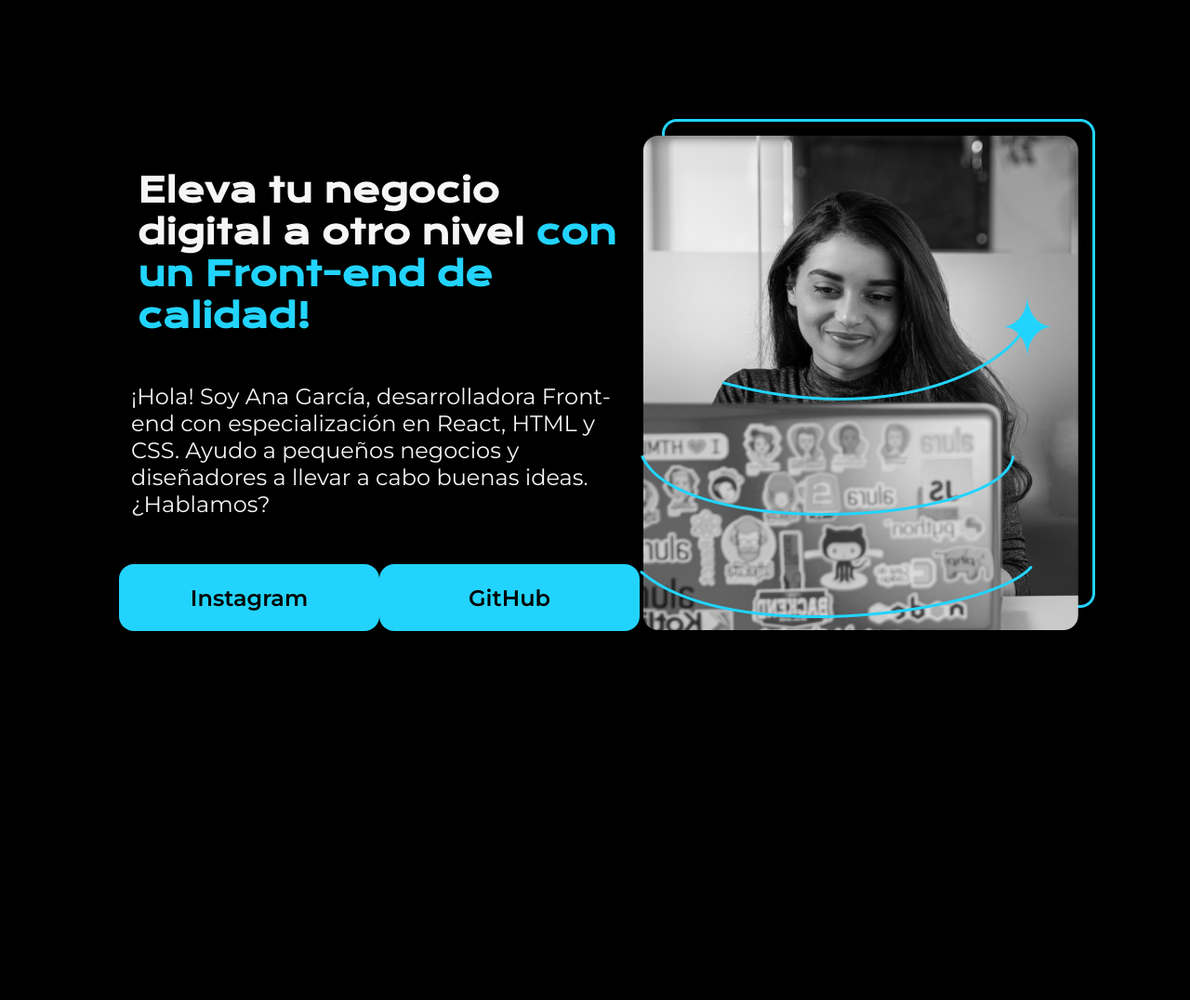
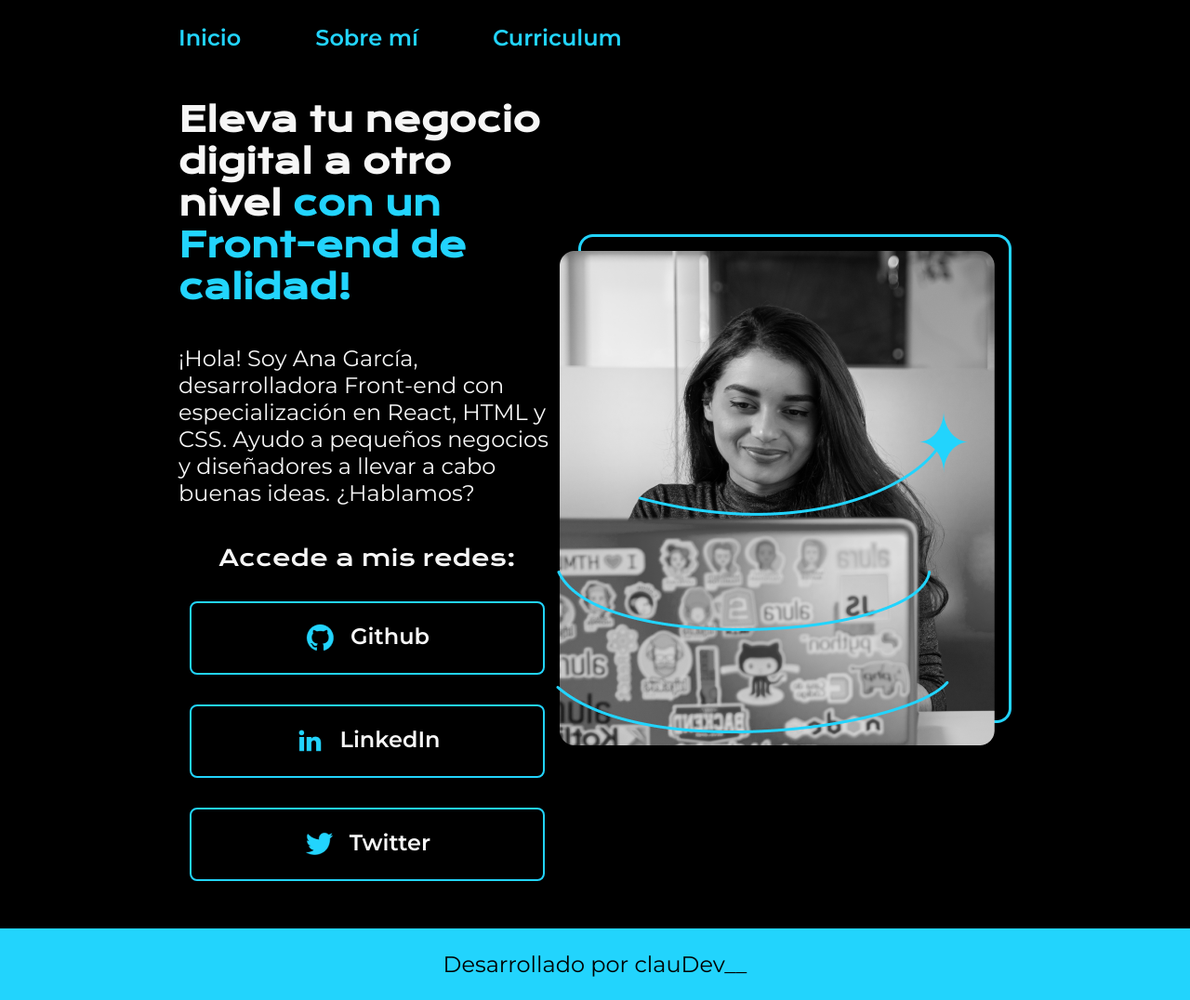
Before and after one commit to claudiamendez7/claudiamendez7, a plain HTML site: page portafolio/index.html in a window 1280 px wide. Shown: the whole page at 93% size. Before the commit the page ends 928 px from the top, so only its background shows below. Drawn offline with nearby package versions, Linux system fonts and the light colour scheme.

Commit message:
interfaces about, curriculum, estilos

```diff
--- a/portafolio/index.html
+++ b/portafolio/index.html
@@ -4,10 +4,16 @@
     <meta charset="UTF-8" />
     <meta name="viewport" content="width=device-width, initial-scale=1.0" />
     <title>Portafolio</title>
-    <link rel="stylesheet" href="style.css" />
+    <link rel="stylesheet" href="styles/style.css" />
   </head>
   <body>
-    <header></header>
+    <header class="header">
+      <nav class="header__menu">
+          <a class="header__menu__link" href="index.html">Inicio</a>
+          <a class="header__menu__link" href="about.html">Sobre mí</a>
+          <a class="header__menu__link" href="curriculum.html">Curriculum</a>
+      </nav>
+    </header>
     <main class="presentacion">
       <section class="presentacion__contenido">
         <h1 class="presentacion__contenido__titulo">
@@ -19,12 +25,20 @@
           React, HTML y CSS. Ayudo a pequeños negocios y diseñadores a llevar a
           cabo buenas ideas. ¿Hablamos?
         </p>
+
         <div class="presentacion__enlaces">
-          <a class="presentacion__enlaces__link" href="#">Instagram</a>
-          <a class="presentacion__enlaces__link"" href="#">GitHub</a>
+          <h2 class="presentacion__enlaces__subtitulo"">Accede a mis redes: </h2>
+          <a class="presentacion__enlaces__link" href="#"><img src="assets/github.png" alt="icono github">Github</a>
+          <a class="presentacion__enlaces__link"" href="#"><img src="assets/linkedin.png" alt="icono linkedin">LinkedIn</a>
+          <a class="presentacion__enlaces__link"" href="#"><img src="assets/twitter.png" alt="icono twitter">Twitter</a>
         </div>
+
       </section>
-      <img src="Imagem.png" alt="imagen Ana" />
+      <img src="assets/Imagem.png" alt="imagen Ana" />
+
     </main>
+    <footer class="footer">
+      <p>Desarrollado por clauDev__</p>
+    </footer>
   </body>
 </html>
--- a/portafolio/style.css
+++ /dev/null
@@ -1,68 +0,0 @@
-@import url("https://fonts.googleapis.com/css2?family=Krona+One&family=Montserrat:ital,wght@0,100..900;1,100..900&display=swap");
-
-* {
-  margin: 0;
-  padding: 0;
-}
-
-body {
-  background-color: #000;
-  color: #f6f6f6;
-  height: 100vh;
-  box-sizing: border-box;
-}
-
-strong {
-  color: #22d4fd;
-}
-
-.titulo-destacado {
-  color: #22d4fd;
-}
-
-.presentacion {
-  display: flex;
-  /* flex-direction: column; */
-  align-items: center;
-  margin: 10%;
-  justify-content: space-between;
-}
-.presentacion__contenido {
-  width: 615px;
-  height: 482px;
-}
-
-.presentacion__contenido__titulo {
-  font-size: 36px;
-  font-family: "Krona One", sans-serif;
-  margin: 20px;
-}
-
-.presentacion__contenido__texto {
-  font-size: 24px;
-  font-family: "Montserrat", sans-serif;
-  padding: 13px;
-  margin: 37px 0;
-}
-
-.presentacion__enlaces {
-  display: flex;
-  justify-content: space-between;
-}
-
-.presentacion__enlaces__link {
-  width: 280px;
-  background-color: #22d4fd;
-  text-align: center;
-  padding: 21.5px 0;
-  border-radius: 16px;
-  font-family: "Montserrat", sans-serif;
-  font-size: 24px;
-  font-weight: 600;
-  text-decoration: none;
-  color: #000;
-}
-
-.presentacion__enlaces__link:hover {
-  background-color: #22d4fd;
-}
--- /dev/null
+++ b/portafolio/styles/style.css
@@ -0,0 +1,116 @@
+@import url("https://fonts.googleapis.com/css2?family=Krona+One&family=Montserrat:ital,wght@0,100..900;1,100..900&display=swap");
+
+* {
+  margin: 0;
+  padding: 0;
+}
+
+body {
+  background-color: #000;
+  color: #f6f6f6;
+  /* height: 100vh; */
+  box-sizing: border-box;
+}
+
+.header {
+  padding: 2% 0% 0% 15%;
+  display: flex;
+  justify-content: space-between;
+}
+
+.header__menu {
+  display: flex;
+  gap: 80px;
+}
+
+.header__menu__link {
+  color: #22d4fd;
+  text-decoration: none;
+  font-size: 24px;
+  /* padding: 10px 15px; */
+  font-weight: 600;
+  font-family: "Montserrat", sans-serif;
+  /* display: flex; */
+}
+
+.header__menu__link:hover {
+  color: #f6f6f6;
+}
+
+.presentacion {
+  display: flex;
+  align-items: center;
+  /* margin: 10% 15%; */
+  padding: 4% 15%;
+  justify-content: space-between;
+}
+.presentacion__contenido {
+  width: 615px;
+  display: flex;
+  flex-direction: column;
+  gap: 40px;
+}
+
+.presentacion__contenido__titulo {
+  font-size: 36px;
+  font-family: "Krona One", sans-serif;
+  /* margin: 20px; */
+}
+
+.titulo-destacado {
+  color: #22d4fd;
+}
+
+.presentacion__contenido__texto {
+  font-size: 24px;
+  font-family: "Montserrat", sans-serif;
+  /* padding: 13px;
+  margin: 37px 0; */
+}
+
+.presentacion__enlaces {
+  display: flex;
+  justify-content: space-between;
+  flex-direction: column;
+  align-items: center;
+  gap: 32px;
+}
+
+.presentacion__enlaces__subtitulo {
+  font-family: "Krona One", sans-serif;
+  font-size: 24px;
+  font-weight: 400;
+}
+
+.presentacion__enlaces__link {
+  width: 378px;
+  /* background-color: #22d4fd; */
+  text-align: center;
+  padding: 21.5px 0;
+  border: 2px solid #22d4fd;
+  border-radius: 8px;
+  font-family: "Montserrat", sans-serif;
+  font-size: 24px;
+  font-weight: 600;
+  text-decoration: none;
+  color: #f6f6f6;
+  display: flex;
+  justify-content: center;
+  gap: 16px;
+}
+
+.presentacion__enlaces__link:hover {
+  background-color: #272727;
+  border: 2px solid #22d4fd;
+  cursor: pointer;
+}
+
+.footer {
+  background-color: #22d4fd;
+  padding: 24px;
+  color: #000;
+  text-align: center;
+  font-family: "Montserrat", sans-serif;
+  font-size: 24px;
+  font-weight: 400;
+}
```
Also changed, not shown: portafolio/about.html (added, +46 -0 lines), portafolio/curriculum.html (added, +46 -0 lines), portafolio/assets/Imagem.png (renamed from portafolio/Imagem.png), portafolio/assets/github.png (added), portafolio/assets/instagram.png (added), portafolio/assets/linkedin.png (added), portafolio/assets/twitch.png (added), portafolio/assets/twitter-novo.png (added), portafolio/assets/twitter.png (added).
